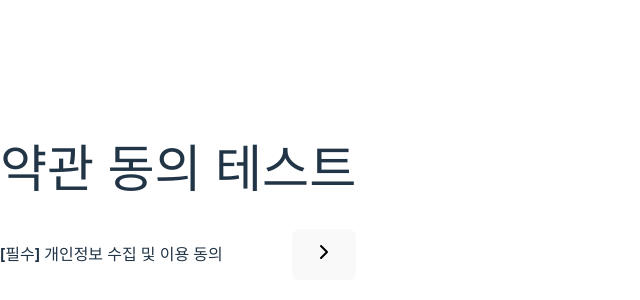
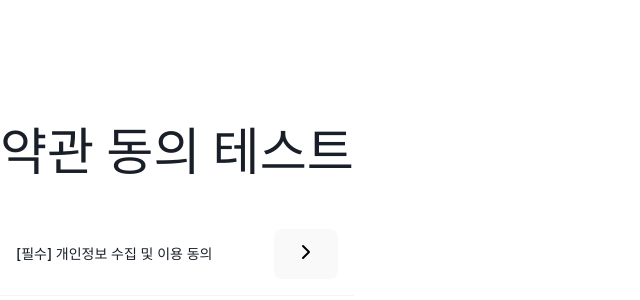
Before and after one commit to hyun7931/react-component, a React (Vite) app: page / in a window 1280 px wide. Shown: the part 208-508 px from the top of the page, without its empty margins (0-640 px from the left). Built offline with nearby package versions, Linux system fonts and the light colour scheme; a web font is replaced by a local one.

Commit message:
feat: merge checkbox&text

```diff
--- a/src/App.jsx
+++ b/src/App.jsx
@@ -1,5 +1,5 @@
 // src/App.jsx
-import { BrowserRouter } from 'react-router-dom'; // 1. 지도(Router) 불러오기
+import { BrowserRouter } from 'react-router-dom';
 import Agreement from './components/Agreement/Agreement';
 
 function App() {
--- a/src/components/Agreement/Agreement.jsx
+++ b/src/components/Agreement/Agreement.jsx
@@ -1,10 +1,11 @@
 import { useState } from "react";
 import { useNavigate } from "react-router-dom";
 import RightArrow from "./RightArrow";
+import CheckBox from "./CheckBox";
+import Text from "./Text";
 
 const Agreement = ({ title, isChecked, onCheck }) => {
   const navigate = useNavigate();
-  // 1. 드롭다운 열림/닫힘 상태 관리
   const [isOpen, setIsOpen] = useState(false);
 
   return (
@@ -15,7 +16,6 @@ const Agreement = ({ title, isChecked, onCheck }) => {
       margin: '0 auto'
     }}>
 
-      {/* 드롭다운이 열림 */}
       <div
         className="st-agreement-header"
         onClick={() => setIsOpen(!isOpen)}
@@ -28,11 +28,8 @@ const Agreement = ({ title, isChecked, onCheck }) => {
           cursor: 'pointer'
         }}
       >
-        <span style={{ fontWeight: '600', fontSize: '16px' }}>
-          {title || "약관 전체동의"}
-        </span>
+        <Text variant="large" tone="main">{title || "약관 전체동의"}</Text>
 
-        {/* 드롭다운용 화살표: isOpen 상태에 따라 아래(90도)로 회전 */}
         <div style={{
           display: 'flex',
         }}>
@@ -40,7 +37,7 @@ const Agreement = ({ title, isChecked, onCheck }) => {
         </div>
       </div>
 
-
+        {/* 드롭다운 내용 */}
       {isOpen && (
         <div className="st-agreement-content" style={{
           display: 'flex',
@@ -51,18 +48,15 @@ const Agreement = ({ title, isChecked, onCheck }) => {
           borderTop: '1px solid #eee'
         }}>
           <div style={{ display: 'flex', alignItems: 'center', gap: '12px' }}>
-            <input
-              type="checkbox"
-              checked={isChecked}
-              onChange={onCheck}
-              style={{ width: '18px', height: '18px' }}
-            />
-            <span style={{ fontSize: '14px', color: '#555' }}>
+
+            <CheckBox checked={isChecked} onChange={onCheck} />
+
+            <Text variant="small" tone="muted">
               개인정보 수집 및 이용 동의 (필수)
-            </span>
+            </Text>
           </div>
 
-          {/* 상세 페이지로 이동하는 화살표 */}
+            {/* 상세 약관 이동 */}
           <RightArrow onClick={(e) => {
             e.stopPropagation();
             navigate('/detail/1');
```
